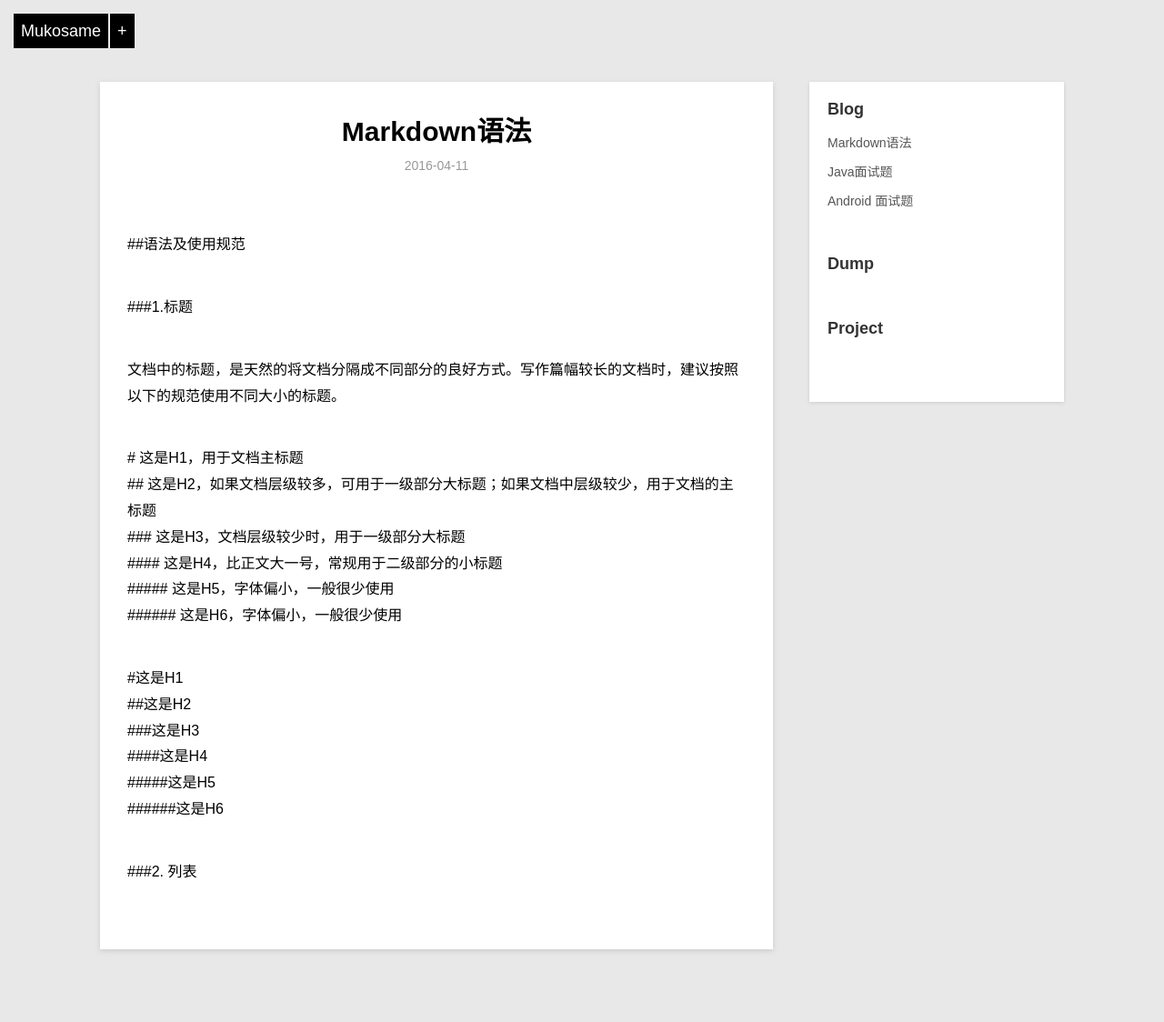
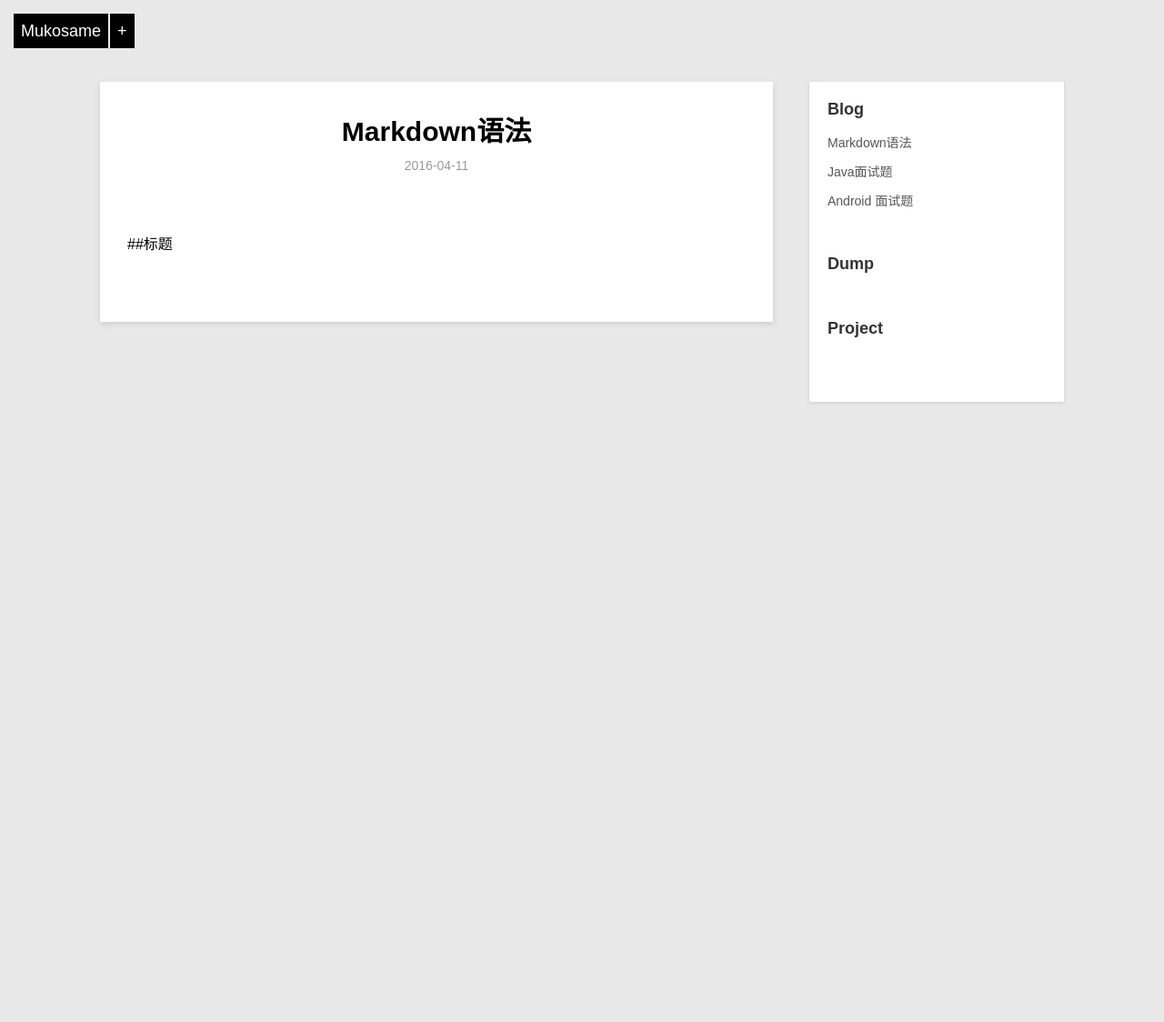
Before and after one commit to zuoqx/zuoqx.github.com, a Jekyll site: the page built from _posts/blog/2016-04-11-Markdown语法.md, in a window 1280 px wide. Shown: the whole page at 91% size. Built offline with Jekyll 4.4.1, drawn with Linux system fonts in a browser that asks for light colours; comment, search, counter and statistics services are not loaded; after the commit the page ends 900 px from its top, so only the background shows below that.

Commit message:
Markdown programer

```diff
--- a/_posts/blog/2016-04-11-Markdown语法.md
+++ b/_posts/blog/2016-04-11-Markdown语法.md
@@ -6,24 +6,4 @@ category: blog
 ---
 
 
-##语法及使用规范
-
-###1.标题
-
-文档中的标题，是天然的将文档分隔成不同部分的良好方式。写作篇幅较长的文档时，建议按照以下的规范使用不同大小的标题。
-
-   # 这是H1，用于文档主标题
-   ## 这是H2，如果文档层级较多，可用于一级部分大标题；如果文档中层级较少，用于文档的主标题
-   ### 这是H3，文档层级较少时，用于一级部分大标题
-   #### 这是H4，比正文大一号，常规用于二级部分的小标题
-   ##### 这是H5，字体偏小，一般很少使用
-   ###### 这是H6，字体偏小，一般很少使用
-
-#这是H1
-##这是H2
-###这是H3
-####这是H4
-#####这是H5
-######这是H6
-
-###2. 列表
+##标题
```
